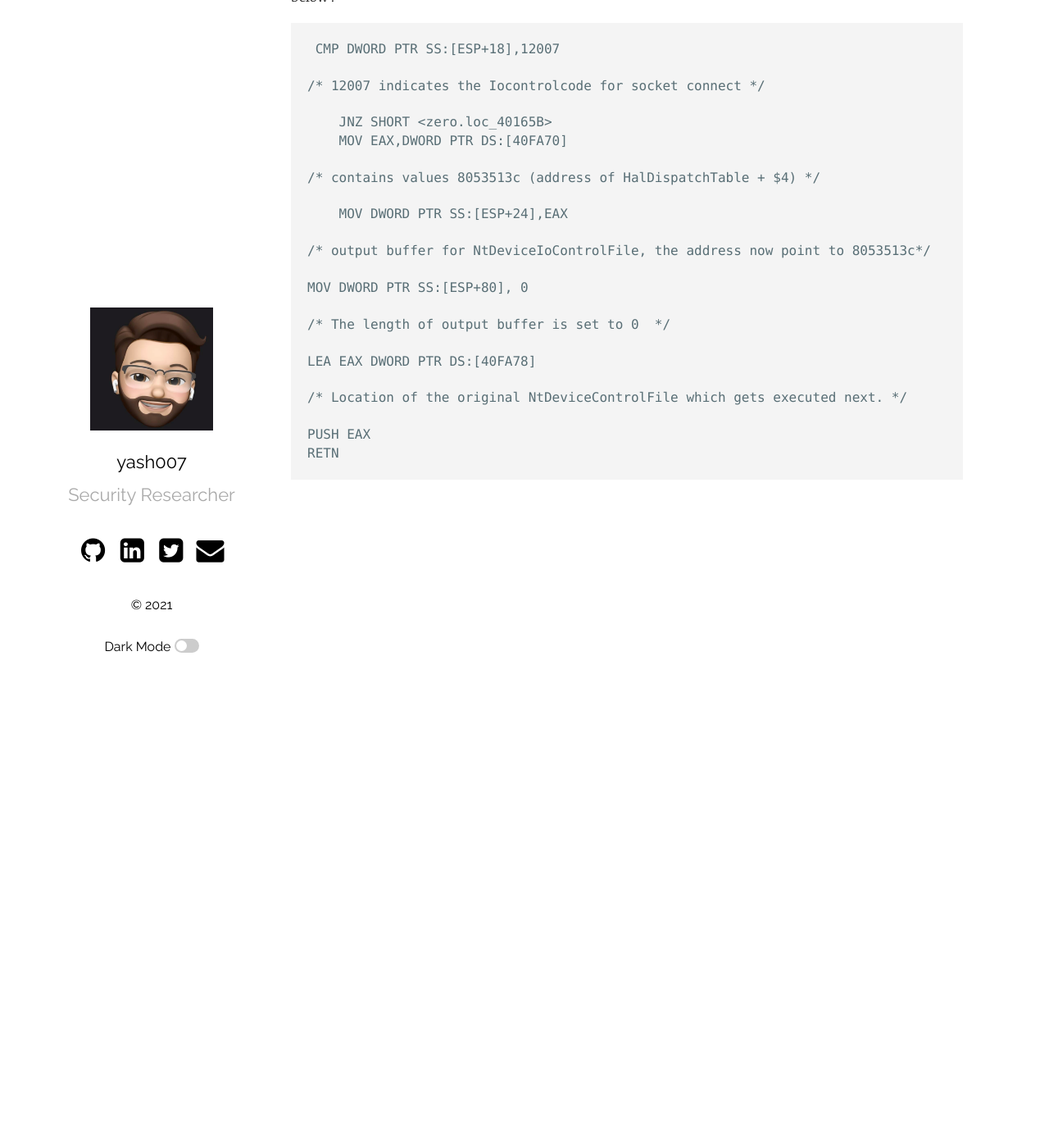
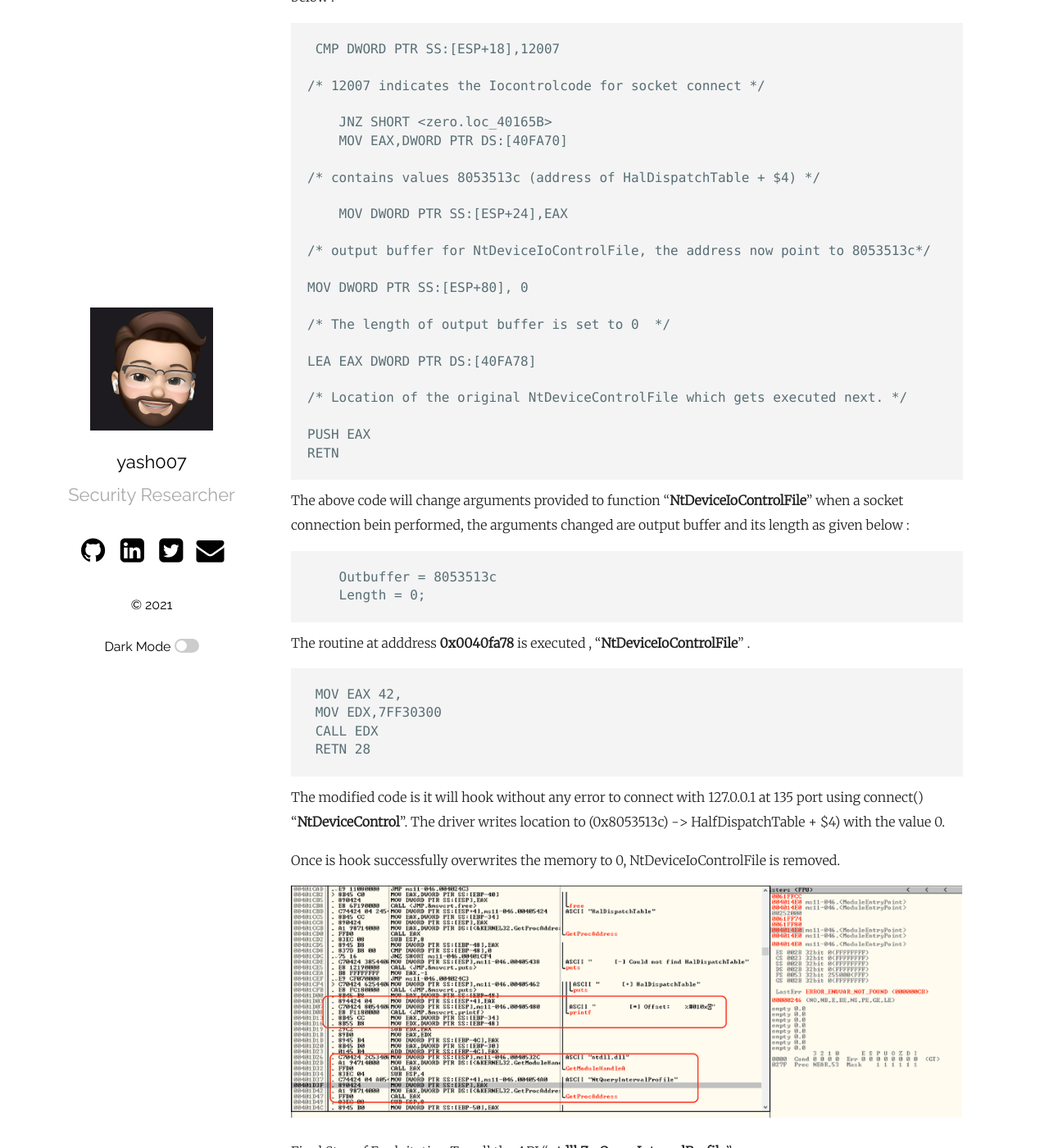
Before and after one commit to yashomer1994/yash007.github.io, a Jekyll site: the page built from _posts/2021-01-31-Ancillary Function Driver.md, in a window 1280 px wide and 1400 px high, scrolled down 2838 px. Shown: the whole window at 82% size. Built offline with Jekyll 4.4.1, drawn with Linux system fonts in a browser that asks for light colours; some of the changed text lies outside the part shown.

Commit message:
Update 2021-01-31-Ancillary Function Driver.md

```diff
--- a/_posts/2021-01-31-Ancillary Function Driver.md
+++ b/_posts/2021-01-31-Ancillary Function Driver.md
@@ -100,3 +100,46 @@ The address <zero.loc_401640> points to the hook routine which will be executed
 
     PUSH EAX
     RETN
+
+The above code will change arguments provided to function “**NtDeviceIoControlFile**” when a socket connection bein performed, the arguments changed are output buffer and its length as given below :
+
+        Outbuffer = 8053513c
+        Length = 0;
+
+The routine at adddress **0x0040fa78** is executed , “**NtDeviceIoControlFile**” .
+
+     MOV EAX 42,
+     MOV EDX,7FF30300
+     CALL EDX
+     RETN 28
+
+The modified code is it will hook without any error to connect with 127.0.0.1 at 135 port using connect() “**NtDeviceControl**”.
+The driver writes location to (0x8053513c) -> HalfDispatchTable + $4) with the value 0.
+
+Once is hook successfully overwrites the memory to 0, NtDeviceIoControlFile is removed.
+
+![](https://yashomer1994.github.io/yash007.github.io/assets/afd/6.png)
+
+Final Step of Exploitation To call the API “**ntdll.ZwQueryIntervalProfile**".
+
+     CALL DWORD PTR [HalfDispatchTable+$4]
+
+As mentioned earlier the value of HalfDispatchTable+$4 is now 0 stored after call to connect().
+
+        New Pointer PTR:
+        CALL 0x0000000
+
+![](https://yashomer1994.github.io/yash007.github.io/assets/afd/7.png)
+
+The shellcode is copied to the location of 0x00000000 gets executed.
+
+API CALL “**NtDeviceIoControlFile**” will lead to arbitrary memory overwrite which will lead to Privilege Escalation.
+
+![](https://yashomer1994.github.io/yash007.github.io/assets/afd/8.png)
+
+
+----
+ [](#header-5)**Proof Of Concept**
+---
+
+![](https://yashomer1994.github.io/yash007.github.io/assets/afd/9.png)
```
